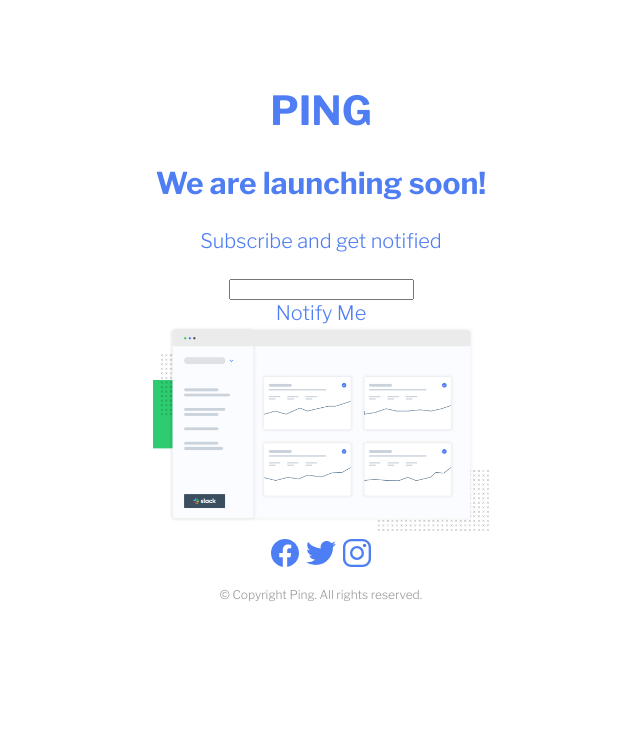
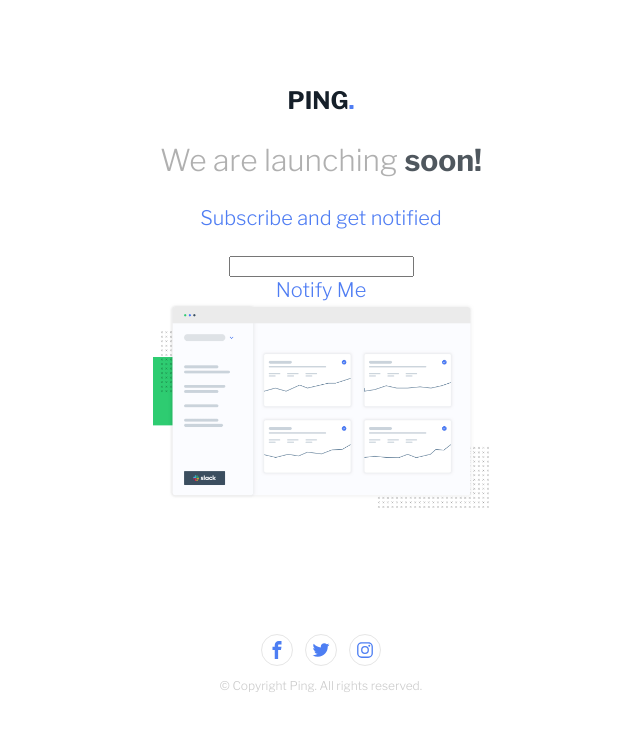
Before and after one commit to Drallas/Ping-Coming-Soon, a plain HTML site: page index.html in a window 1280 px wide. Shown: the whole page, without its empty margins (319-959 px from the left). Drawn offline with nearby package versions, Linux system fonts and the light colour scheme.

Commit message:
Footer done

```diff
--- a/index.html
+++ b/index.html
@@ -1,20 +1,13 @@
 <!DOCTYPE html>
 <html lang="en">
+
 <head>
   <meta charset="UTF-8" />
   <meta name="viewport" content="width=device-width, initial-scale=1.0" />
   <!-- displays site properly based on user's device -->
 
-    <link
-      rel="icon"
-      type="image/png"
-      sizes="32x32"
-      href="./images/favicon-32x32.png"
-    />
-    <link
-      href="https://fonts.googleapis.com/css2?family=Libre+Franklin:wght@300;600;700&display=swap"
-      rel="stylesheet"
-    />
+  <link rel="icon" type="image/png" sizes="32x32" href="./images/favicon-32x32.png" />
+  <link href="https://fonts.googleapis.com/css2?family=Libre+Franklin:wght@300;600;700&display=swap" rel="stylesheet" />
   <link rel="stylesheet" href="style.css" />
 
   <title>Frontend Mentor | Ping coming soon page</title>
@@ -23,32 +16,47 @@
 <body>
   <main class="main">
     <header class="header">
-        <h1>PING</h1>
+      <h1>PING<span>.</span></h1>
 
       <h2>We are launching <span class="soon">soon!</span></h2>
 
       <p>Subscribe and get notified</p>
     </header>
 
-      <div class="form"><div><form class="notify"><input type="text" /></div>
+    <div class="form">
+      <div>
+        <form class="notify"><input type="text" />
+      </div>
       <div><a class="prm-button">Notify Me</a></div>
-       </form></div>
+      </form>
+    </div>
 
     <section class="dashboard">
-        <img class="dashboard__image"
-          src="/images/illustration-dashboard.png"
-          alt="Preview PING Dashboard"
-        />
+
+      <img class="dashboard__image" src="/images/illustration-dashboard.png" alt="Preview PING Dashboard" />
     </section>
 
+    <!-- Footer Section -->
     <footer class="footer">
-        <div class="social-images">
-          <img src="/images/logo-facebook.svg" alt="Facebook Logo">
-          <img src="images/logo-twitter.svg" alt="Twitter Logo">
-          <img src="images/logo-instagram.svg" alt="Instagram  Logo">
+      <div class="footer__images-container">
+        <div class="footer__image-container">
+
+          <img class="footer__social-image" src="/images/facebook.svg" alt="Facebook Logo"></div>
+
+          <div class="footer__image-container">
+            <img class="footer__social-image" src="images/logo-twitter.svg" alt="Twitter Logo"></div>
+
+        <div class="footer__image-container">
+          <img class="footer__social-image" src="images/logo-instagram.svg" alt="Instagram  Logo"></div>
+
       </div>
+
       <p>&copy; Copyright Ping. All rights reserved.</p>
     </footer>
   </main>
 </body>
+
 </html>
+
+<!--
+           -->
--- a/style.css
+++ b/style.css
@@ -1,3 +1,8 @@
+/* Helper CSS */
+/* .header, .footer, section, .form {
+    border: 0.5px solid red;
+} */
+
 /* Base Styles */
 
 :root {
@@ -5,6 +10,7 @@
   --sec-pale-blue: hsl(223, 100%, 88%);
   --sec-light-red: hsl(354, 100%, 66%);
   --neutral-gray: hsl(0, 0%, 59%);
+  --border-gray: hsl(0, 0%, 90%);
   --very-dark-blue: hsl(209, 33%, 12%);
   --body-font: 'Libre Franklin', sans-serif;
 }
@@ -30,29 +36,65 @@ body {
   color: var(--prm-blue);
 }
 
-/* .header, .footer, section, .form {
-    border: 0.5px solid red;
-} */
+h1 {
+    color: var(--very-dark-blue);
+    font-size: 1.5rem;
+}
+
+h2 {
+    font-weight: 300;
+    color: var(--neutral-gray);
+    opacity: 0.75;
+}
+
+h2 .soon {
+    font-weight: 700;
+    color: var(--very-dark-blue);
+}
+
+h1 span {
+    color: var(--prm-blue);
+}
+
 
 .main {
     text-align: center;
 
 }
 
-.footer img {
-    width: 2rem;
-    color: var(--prm-blue);
+.dashboard__image {
+    max-width: 21rem;
+    margin-bottom: 7.5rem;
 }
 
-.footer p {
-    color: var(--neutral-gray);
-    font-size: 0.75rem;
+/* Footer section */
+
+.footer {
+    color: var(--neutral-gray)
 }
 
-.dashboard__image {
-    max-width: 21rem;
+.footer__images-container   {
+    display: flex;
+    justify-content: center;
 }
 
-.social-images {
+.footer__image-container {
+    border: 1px solid var(--border-gray);
+    width:  2rem;
+    height: 2rem;
+    border-radius: 50%;
+    margin: 0 6px
+}
+
+.footer__social-image {
     filter: invert(50%) sepia(84%) saturate(3278%) hue-rotate(206deg) brightness(97%) contrast(96%);
+    vertical-align: middle;
+    width: 60%;
+    height: 60%;
+    margin: 0 auto;
 }
+
+    .footer p {
+    font-size: 0.75rem;
+    opacity: 0.5;
+    }
```
Also changed, not shown: images/facebook.svg (added). Lines whose indentation alone changed are shown as unchanged.
